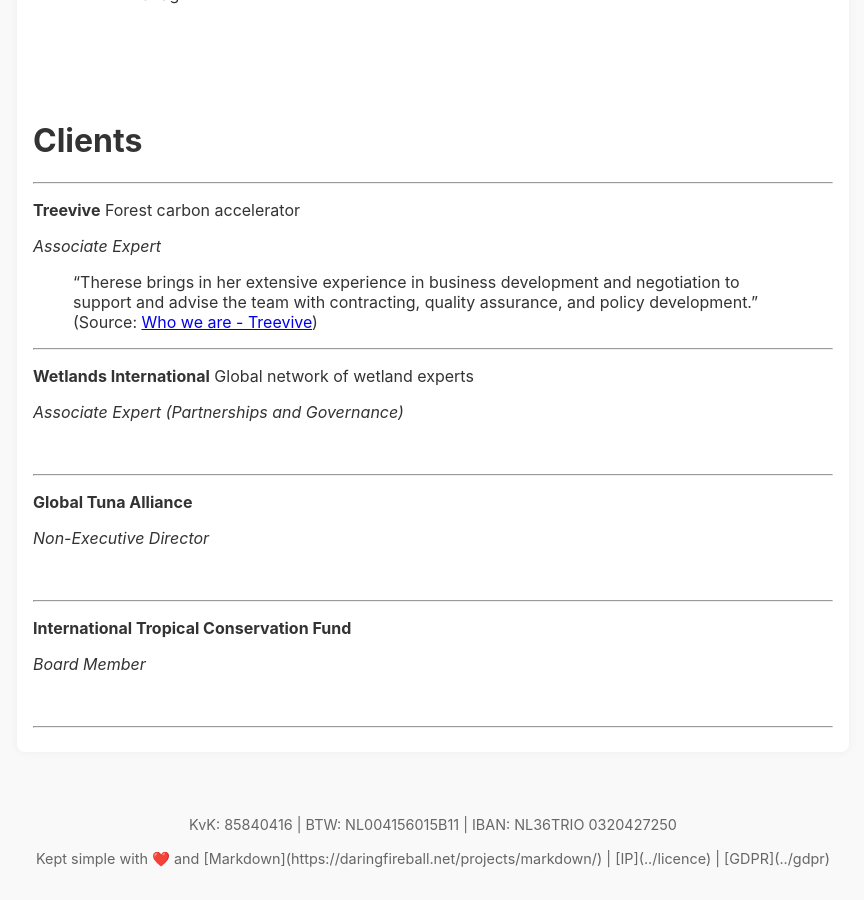
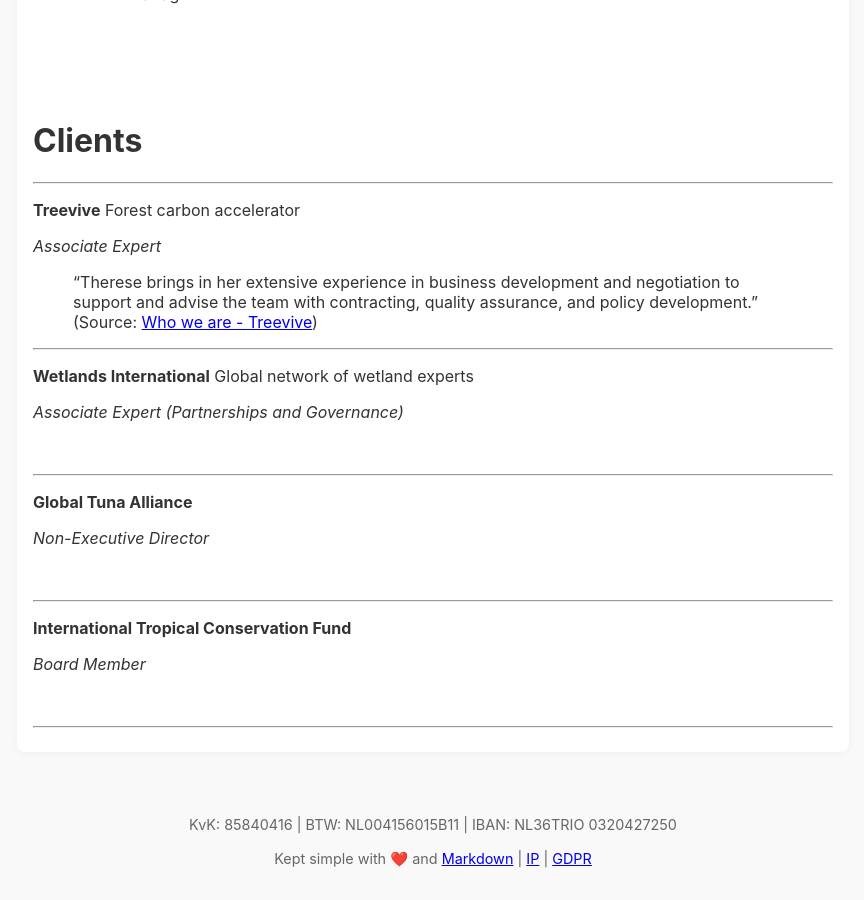
Before and after one commit to Tprisse/lahaya, a Jekyll site: the page built from index.md, in a window 1280 px wide and 900 px high, scrolled down 658 px. Shown: the whole window, without its empty margins (207-1071 px from the left). Built offline with Jekyll 4.4.1, drawn with Linux system fonts in a browser that asks for light colours; part of the change alters nothing that is shown.

Commit message:
Update default.html

```diff
--- a/_layouts/default.html
+++ b/_layouts/default.html
@@ -73,7 +73,10 @@
   <footer>
   KvK: 85840416 | BTW: NL004156015B11 | IBAN: NL36TRIO 0320427250
 <br><br>
-  Kept simple with ❤️ and [Markdown](https://daringfireball.net/projects/markdown/) | [IP](../licence) | [GDPR](../gdpr)
+  Kept simple with ❤️ and
+  <a href="https://daringfireball.net/projects/markdown/">Markdown</a> |
+  <a href="../licence">IP</a> |
+  <a href="../gdpr">GDPR</a>
   </footer>
 </body>
 </html>
```
